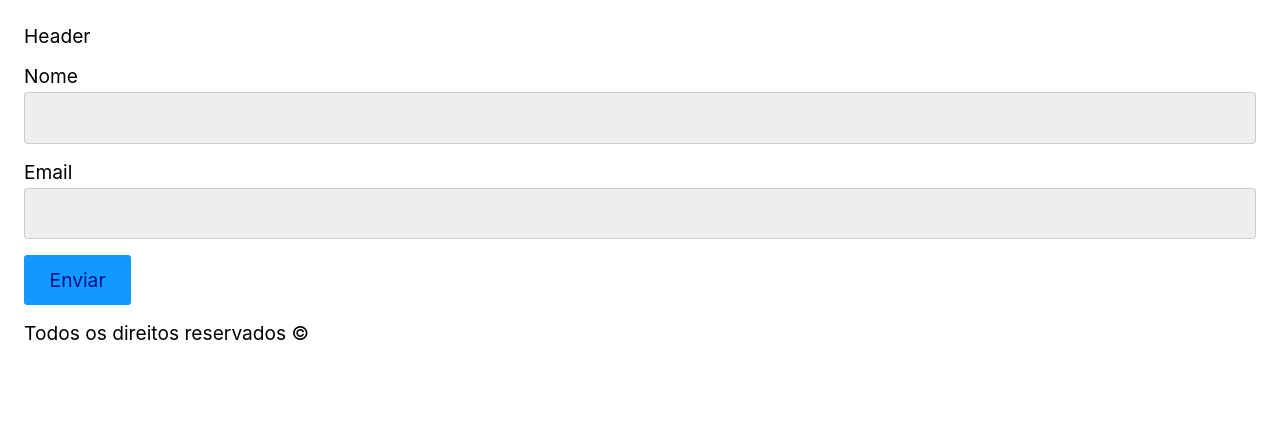
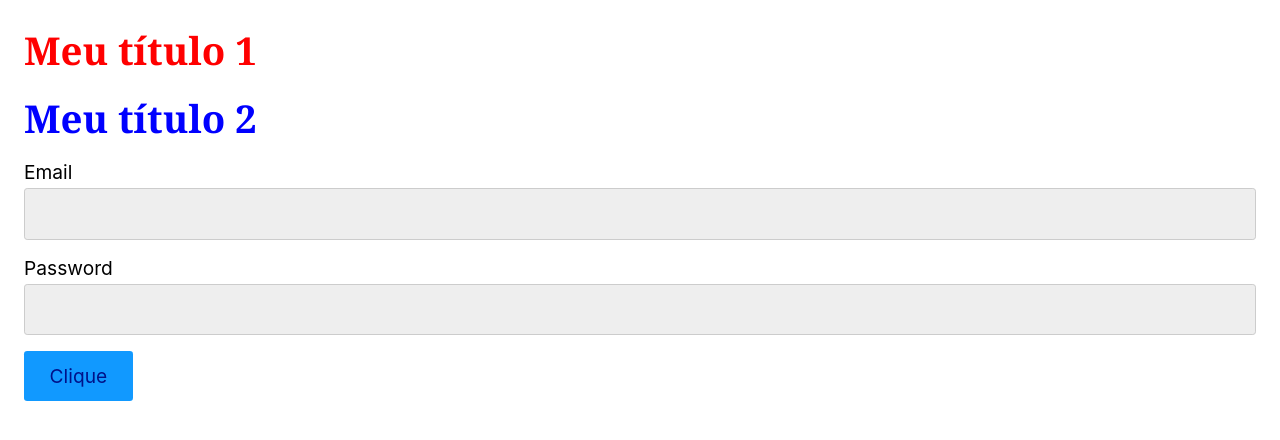
Before and after one commit to Caiobaldudev/react-study-01, a React (Vite) app in the folder 02_React_tools/: page / in a window 1280 px wide. Shown: the top 440 px of the page. Built offline with nearby package versions, Linux system fonts and the light colour scheme.

Commit message:
React properties study

```diff
--- /dev/null
+++ b/02_React_tools/src/Properties.jsx
@@ -0,0 +1,155 @@
+import React from "react";
+import SForm from "./WRest&Spread/SForm";
+
+// const Titulo = (props) => {
+//   return <h1 style={{color: props.cor}}>{props.texto}</h1>
+// }
+
+//Desestruturando :
+const Titulo = ({ cor, texto }) => {
+  return <h1 style={{ color: cor }}>{texto}</h1>;
+};
+
+const Properties = () => {
+  return (
+    <div>
+      <Titulo cor="red" texto="Meu título 1" />
+      <Titulo cor="blue" texto="Meu título 2" />
+      <SForm />
+    </div>
+  );
+};
+
+export default Properties;
+
+// Propriedades
+// Assim como uma função pode receber argumentos, podemos também passar argumentos aos componentes. Esses são conhecidos como propriedades ou props.
+
+// const Titulo = (props) => {
+//   return <h1>{props.texto}</h1>;
+// };
+
+// const App = () => {
+//   return (
+//     <section>
+//       <Titulo texto="Meu Primeiro Título" />
+//       <Titulo texto="Meu Segundo Título" />
+//     </section>
+//   );
+// };
+
+// Múltiplas Propriedades
+// Podemos passar quantas propriedades quisermos.
+
+// const Titulo = (props) => {
+//   return <h1 style={{ color: props.cor }}>{props.texto}</h1>;
+// };
+
+// const App = () => {
+//   return (
+//     <section>
+//       <Titulo texto="Meu Primeiro Título" cor="blue" />
+//       <Titulo texto="Meu Segundo Título" cor="red" />
+//     </section>
+//   );
+// };
+
+// Desestruturação
+// É comum desestruturarmos as propriedades.
+
+// const Titulo = ({ cor, texto }) => {
+//   return <h1 style={{ color: cor }}>{texto}</h1>;
+// };
+
+// const App = () => {
+//   return (
+//     <section>
+//       <Titulo texto="Meu Primeiro Título" cor="blue" />
+//       <Titulo texto="Meu Segundo Título" cor="red" />
+//     </section>
+//   );
+// };
+
+// Children
+// Se utilizarmos o componente abrindo e fechando o mesmo, o conteúdo interno deste será acessado através da propriedade children.
+
+// const Titulo = (props) => {
+//   return <h1>{props.children}</h1>;
+// };
+
+// const App = () => {
+//   return (
+//     <section>
+//       <Titulo>Meu Primeiro Título</Titulo>
+//       <Titulo>
+//         <p>Título 2</p>
+//         <p>Título 3</p>
+//       </Titulo>
+//     </section>
+//   );
+// };
+
+// Rest e Spread
+// Usamos o rest e spread quando não sabemos todas as propriedades que um componente pode receber.
+
+// import React from 'react';
+
+// const Input = ({ label, id, ...props }) => {
+//   return (
+//     <div>
+//       <label htmlFor={id}>{label}</label>
+//       <input id={id} type="text" {...props} />
+//     </div>
+//   );
+// };
+
+// export default Input;
+
+// Podemos ser criativos com as propriedades
+
+// import React from 'react';
+
+// const Input = ({ id, ...props }) => {
+//   return (
+//     <div style={{ margin: '1rem 0' }}>
+//       <label htmlFor={id} style={{ textTransform: 'capitalize' }}>
+//         {id}
+//       </label>
+//       <input id={id} type="text" {...props} />
+//     </div>
+//   );
+// };
+
+// export default Input;
+
+// const Form = () => {
+//   return (
+//     <form>
+//       <Input id="email" required />
+//       <Input id="password" type="password" />
+//       <Button />
+//     </form>
+//   );
+// };
+
+// Dados
+// Podemos passar diferentes tipos de dados e até outros componentes nas propriedades.
+
+// const App = () => {
+//   const logado = true;
+//   const nome = 'André';
+
+//   return (
+//     <section>
+//       <Header logado={logado} nome={nome} />
+//     </section>
+//   );
+// };
+
+// const Header = ({ logado, nome }) => {
+//   if (logado) {
+//     return <header>Bem vindo, {nome}</header>;
+//   } else {
+//     return <header>Header</header>;
+//   }
+// };
--- /dev/null
+++ b/02_React_tools/src/WRest&Spread/Button.jsx
@@ -0,0 +1,7 @@
+import React from "react";
+
+const Button = () => {
+  return <button>Clique</button>;
+};
+
+export default Button;
--- /dev/null
+++ b/02_React_tools/src/WRest&Spread/Input.jsx
@@ -0,0 +1,12 @@
+import React from "react";
+
+const Input = ({ label, id, ...props }) => {
+  return (
+    <div style={{margin: '1rem 0'}}>
+      <label htmlFor={id}>{label}</label>
+      <input id={id} type="text" {...props}/>
+    </div>
+  );
+};
+
+export default Input;
--- /dev/null
+++ b/02_React_tools/src/WRest&Spread/SForm.jsx
@@ -0,0 +1,15 @@
+import React from "react";
+import Button from "./Button";
+import Input from "./Input";
+
+const SForm = () => {
+  return (
+    <div>
+      <Input id="email" label="Email" required/>
+      <Input id="password" type='password' label="Password" />
+      <Button />
+    </div>
+  );
+};
+
+export default SForm;
--- a/02_React_tools/src/main.jsx
+++ b/02_React_tools/src/main.jsx
@@ -5,6 +5,6 @@ import Exercicio from "./Exercicio.jsx";
 import Exerciciotwo from "./Exerciciotwo.jsx";
 import ClickEvents from "./Events.jsx";
 import Components from "./Components.jsx";
+import Properties from "./Properties.jsx";
 
-
-ReactDOM.createRoot(document.getElementById("root")).render(<Components/>);
+ReactDOM.createRoot(document.getElementById("root")).render(<Properties/>);
```
